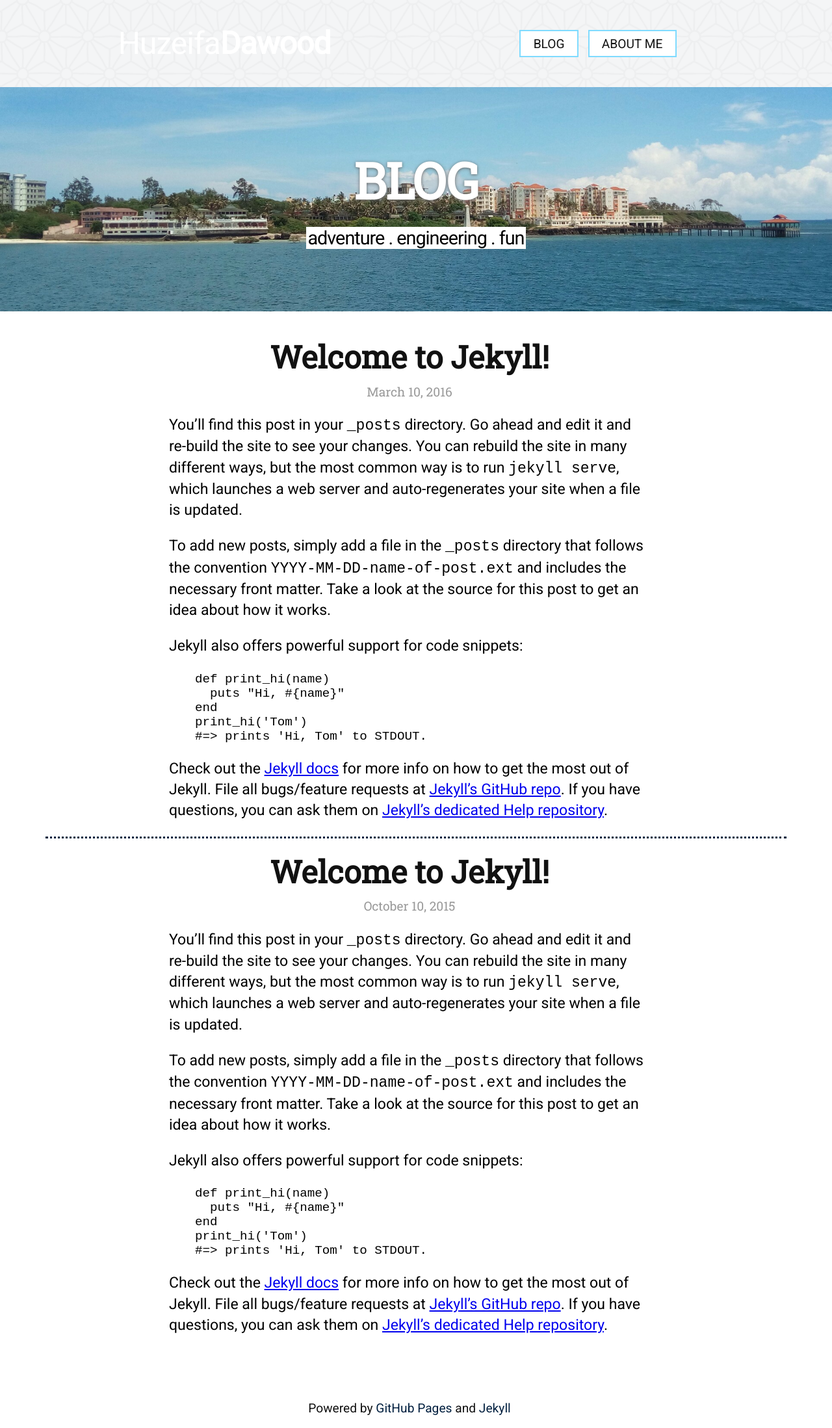
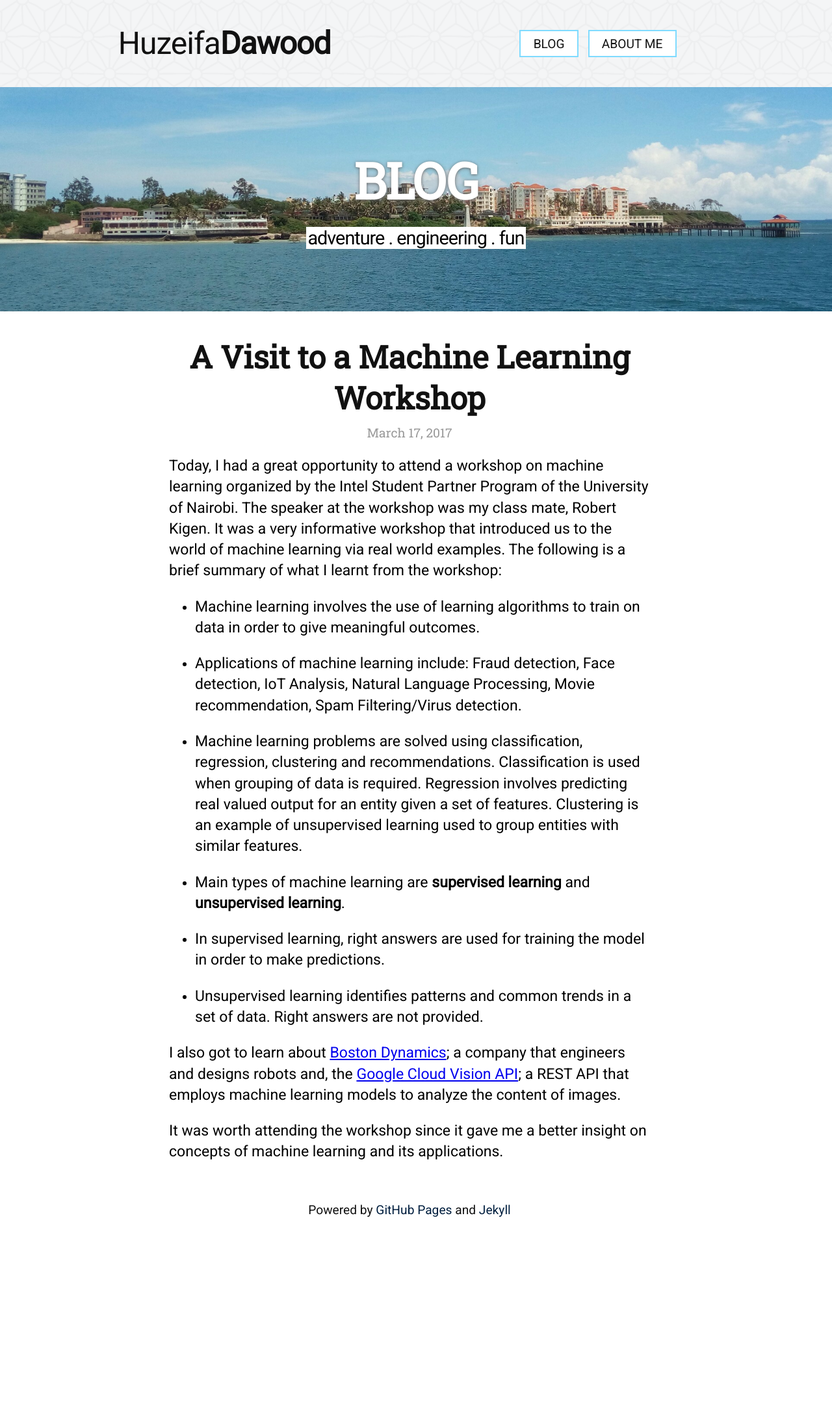
Before and after one commit to huzeifa-zz/huzeifa.github.io, a Jekyll site: the page built from blog.html, in a window 1280 px wide. Shown: the whole page at 65% size. Built offline with Jekyll 4.4.1, drawn with Linux system fonts in a browser that asks for light colours; nearby versions of some CDN libraries; library files that are not in the unit come from our copies; after the commit the page ends 1892 px from its top, so only the background shows below that.

Commit message:
Publishing my first post

```diff
--- a/_layouts/blog.html
+++ b/_layouts/blog.html
@@ -3,6 +3,9 @@
   <head>
   {% include head.html %}
   <link rel="stylesheet" type="text/css" href="/css/style-blog.css">
+  <style>
+    .logo a { color: #111; }
+  </style>
   </head>
   <body>
     <header class="blog-head">
--- a/_posts/2015-10-10-welcome-to-jekyll.markdown
+++ /dev/null
@@ -1,25 +0,0 @@
----
-layout: post
-title:  "Welcome to Jekyll!"
-date:   2015-10-10 20:48:08
-categories:
----
-You’ll find this post in your `_posts` directory. Go ahead and edit it and re-build the site to see your changes. You can rebuild the site in many different ways, but the most common way is to run `jekyll serve`, which launches a web server and auto-regenerates your site when a file is updated.
-
-To add new posts, simply add a file in the `_posts` directory that follows the convention `YYYY-MM-DD-name-of-post.ext` and includes the necessary front matter. Take a look at the source for this post to get an idea about how it works.
-
-Jekyll also offers powerful support for code snippets:
-
-{% highlight ruby %}
-def print_hi(name)
-  puts "Hi, #{name}"
-end
-print_hi('Tom')
-#=> prints 'Hi, Tom' to STDOUT.
-{% endhighlight %}
-
-Check out the [Jekyll docs][jekyll] for more info on how to get the most out of Jekyll. File all bugs/feature requests at [Jekyll’s GitHub repo][jekyll-gh]. If you have questions, you can ask them on [Jekyll’s dedicated Help repository][jekyll-help].
-
-[jekyll]:      http://jekyllrb.com
-[jekyll-gh]:   https://github.com/jekyll/jekyll
-[jekyll-help]: https://github.com/jekyll/jekyll-help
--- a/_posts/2016-3-10-welcome-to-jekyll.markdown
+++ /dev/null
@@ -1,24 +0,0 @@
----
-layout: post
-title:  "Welcome to Jekyll!"
-categories:
----
-You’ll find this post in your `_posts` directory. Go ahead and edit it and re-build the site to see your changes. You can rebuild the site in many different ways, but the most common way is to run `jekyll serve`, which launches a web server and auto-regenerates your site when a file is updated.
-
-To add new posts, simply add a file in the `_posts` directory that follows the convention `YYYY-MM-DD-name-of-post.ext` and includes the necessary front matter. Take a look at the source for this post to get an idea about how it works.
-
-Jekyll also offers powerful support for code snippets:
-
-{% highlight ruby %}
-def print_hi(name)
-  puts "Hi, #{name}"
-end
-print_hi('Tom')
-#=> prints 'Hi, Tom' to STDOUT.
-{% endhighlight %}
-
-Check out the [Jekyll docs][jekyll] for more info on how to get the most out of Jekyll. File all bugs/feature requests at [Jekyll’s GitHub repo][jekyll-gh]. If you have questions, you can ask them on [Jekyll’s dedicated Help repository][jekyll-help].
-
-[jekyll]:      http://jekyllrb.com
-[jekyll-gh]:   https://github.com/jekyll/jekyll
-[jekyll-help]: https://github.com/jekyll/jekyll-help
--- /dev/null
+++ b/_posts/2017-03-17-machine-learning-workshop.markdown
@@ -0,0 +1,23 @@
+---
+layout: post
+title:  "A Visit to a Machine Learning Workshop"
+date: 2017-03-17
+categories: machine-learning
+---
+Today, I had a great opportunity to attend a workshop on machine learning organized by the Intel Student Partner Program of the University of Nairobi. The speaker at the workshop was my class mate, Robert Kigen. It was a very informative workshop that introduced us to the world of machine learning via real world examples. The following is a brief summary of what I learnt from the workshop:
+
+* Machine learning involves the use of learning algorithms to train on data in order to give meaningful outcomes.
+
+* Applications of machine learning include: Fraud detection, Face detection, IoT Analysis, Natural Language Processing, Movie recommendation, Spam Filtering/Virus detection.
+
+* Machine learning problems are solved using classification, regression, clustering and recommendations. Classification is used when grouping of data is required. Regression involves predicting real valued output for an entity given a set of features. Clustering is an example of unsupervised learning used to group entities with similar features.
+
+* Main types of machine learning are **supervised learning** and **unsupervised learning**.
+
+* In supervised learning, right answers are used for training the model in order to make predictions.
+
+* Unsupervised learning identifies patterns and common trends in a set of data. Right answers are not provided.
+
+I also got to learn about [Boston Dynamics](https://en.wikipedia.org/wiki/Boston_Dynamics); a company that engineers and designs robots and, the [Google Cloud Vision API](https://cloud.google.com/vision/); a REST API that employs machine learning models to analyze the content of images.
+
+It was worth attending the workshop since it gave me a better insight on concepts of machine learning and its applications.
--- a/blog.html
+++ b/blog.html
@@ -1,6 +1,6 @@
 ---
 layout: blog
-title: "Blog | Huzeifa Dawood"
+title: "Huzeifa Dawood | Blog"
 ---
 <div class="bg-blog">
   <div class="jumbotron">
--- a/css/style-blog.css
+++ b/css/style-blog.css
@@ -56,7 +56,7 @@ header.blog-head {
 
 main.main-wrapper {
   background: #fff;
-  padding: 2em 0;
+  padding: 2em 0 0;
   margin: 0 auto;
   width: 100%;
 }
@@ -68,18 +68,16 @@ main.main-wrapper {
 .post {
   border-bottom: 0.2em dotted #001f3f;
   margin-bottom: 1em;
+  margin-top: 2em
+}
 
+.post:first-child {
+  margin-top: 0;
 }
 
 .post:last-child {
   border-bottom: 0;
 }
-
-.about-me h1 {
-  font-family: "Roboto Slab", sans-serif;
-  color: #001f3f;
-}
-
 .about-me p, .post p {font-size: 1.2em; line-height: 1.4;}
 .post h1.post-title { font-size: 2.5em; font-weight: bold; margin: 0; color: #111; text-align: center }
 
@@ -97,6 +95,11 @@ main.main-wrapper {
   min-height: 30em;
 }
 
+.about-me h1 {
+  font-family: "Roboto Slab", sans-serif;
+  color: #001f3f;
+}
+S
 .about-me p {
   color: #001f3f;
 }
--- a/css/style.css
+++ b/css/style.css
@@ -65,12 +65,24 @@ header.main-head {
   margin-left: 10px
 }
 
-.nav .social {
+.social {margin: 0.8em 0 0;}
+
+.social a {
   color: #fff;
   transition: color 0.2s ease-in 0s;
 }
 
-.nav .social:hover {
+.social a:hover {
+  color: #7FDBFF;
+}
+
+.latest-post {
+  text-decoration: none;
+  color: #fff;
+  transition: color 0.2s ease-in 0s;
+}
+
+.latest-post:hover {
   color: #7FDBFF;
 }
 
@@ -98,7 +110,7 @@ header.main-head {
 	position:absolute;
 	bottom:0;
 	left:0;
-  padding: 1em 0;
+        padding: 1.2em 0;
 }
 
 @media only screen and (max-width: 400px) {
```
Also changed, not shown: index.html (+10 -4 lines).
